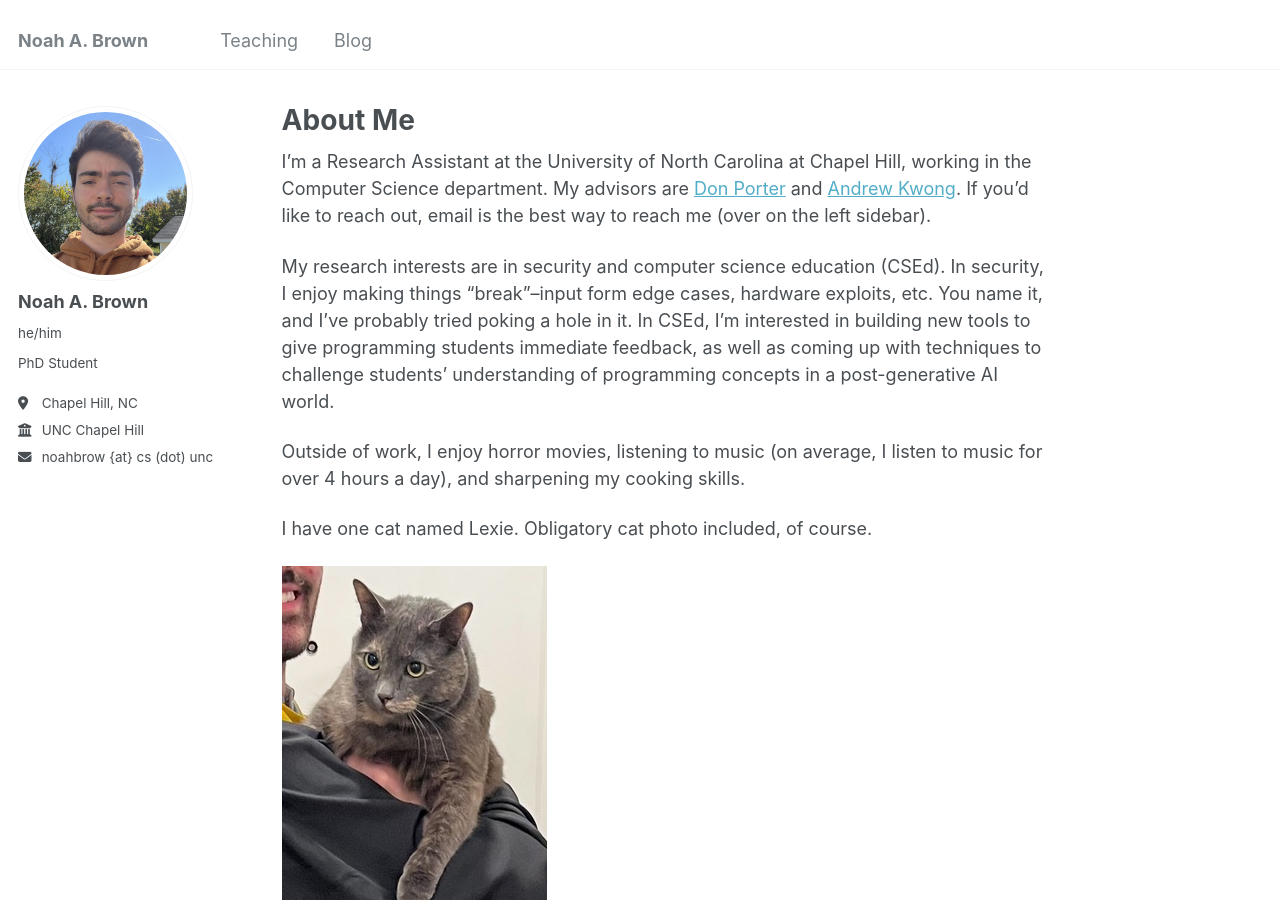
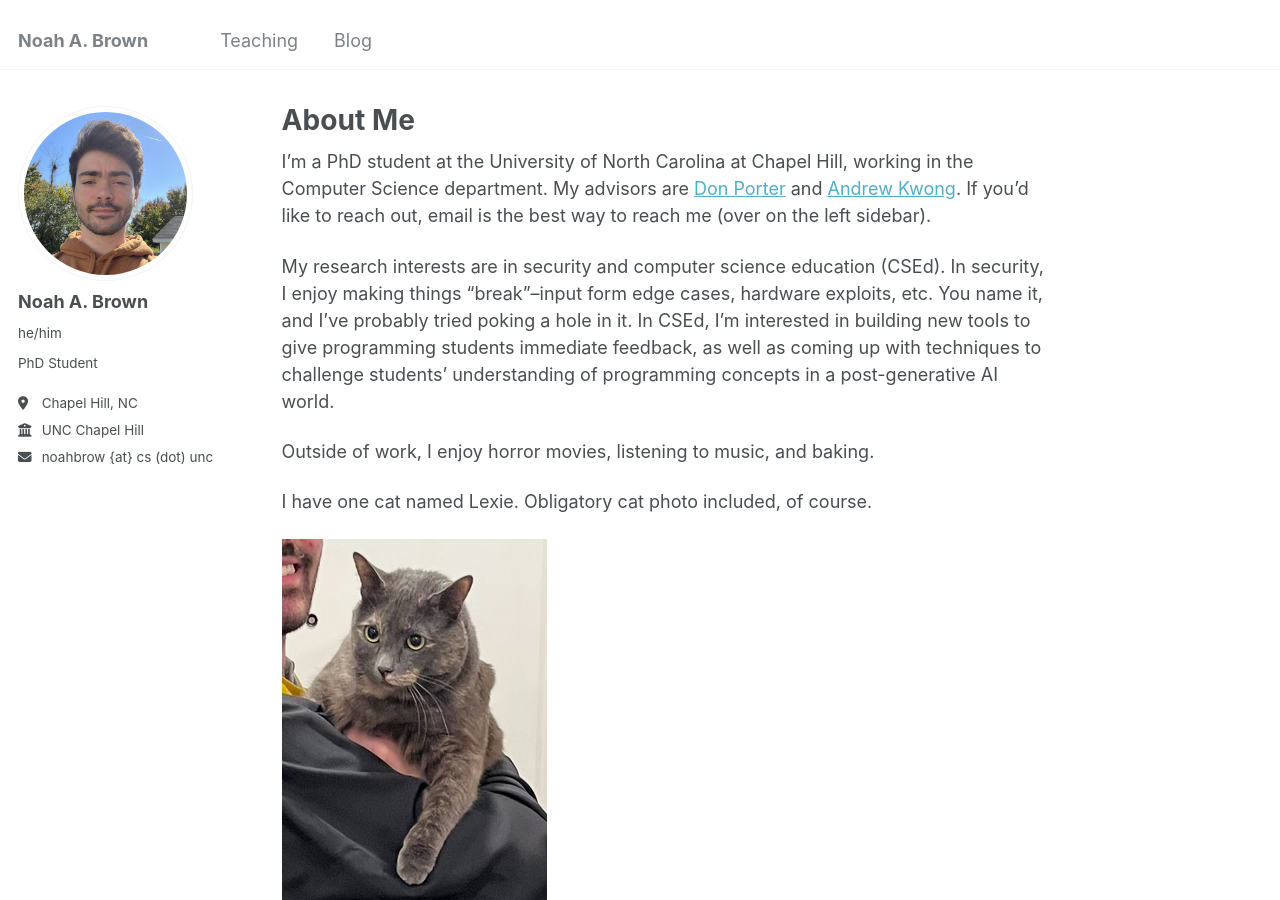
Before and after one commit to nabrown8/nabrown8.github.io, a Jekyll site: the page built from _pages/about.md, in a window 1280 px wide and 900 px high. Built offline with Jekyll 4.4.1, drawn with Linux system fonts in a browser that asks for light colours.

Commit message:
Updates aboutme page

```diff
--- a/_pages/about.md
+++ b/_pages/about.md
@@ -7,11 +7,11 @@ redirect_from:
   - /about.html
 ---
 
-I'm a Research Assistant at the University of North Carolina at Chapel Hill, working in the Computer Science department. My advisors are [Don Porter](https://www.cs.unc.edu/~porter/) and [Andrew Kwong](https://andrewkwong.org). If you'd like to reach out, email is the best way to reach me (over on the left sidebar).
+I'm a PhD student at the University of North Carolina at Chapel Hill, working in the Computer Science department. My advisors are [Don Porter](https://www.cs.unc.edu/~porter/) and [Andrew Kwong](https://andrewkwong.org). If you'd like to reach out, email is the best way to reach me (over on the left sidebar).
 
 My research interests are in security and computer science education (CSEd). In security, I enjoy making things "break"--input form edge cases, hardware exploits, etc. You name it, and I've probably tried poking a hole in it. In CSEd, I'm interested in building new tools to give programming students immediate feedback, as well as coming up with techniques to challenge students' understanding of programming concepts in a post-generative AI world.
 
-Outside of work, I enjoy horror movies, listening to music (on average, I listen to music for over 4 hours a day), and sharpening my cooking skills.
+Outside of work, I enjoy horror movies, listening to music, and baking.
 
 I have one cat named Lexie. Obligatory cat photo included, of course.
 
```
